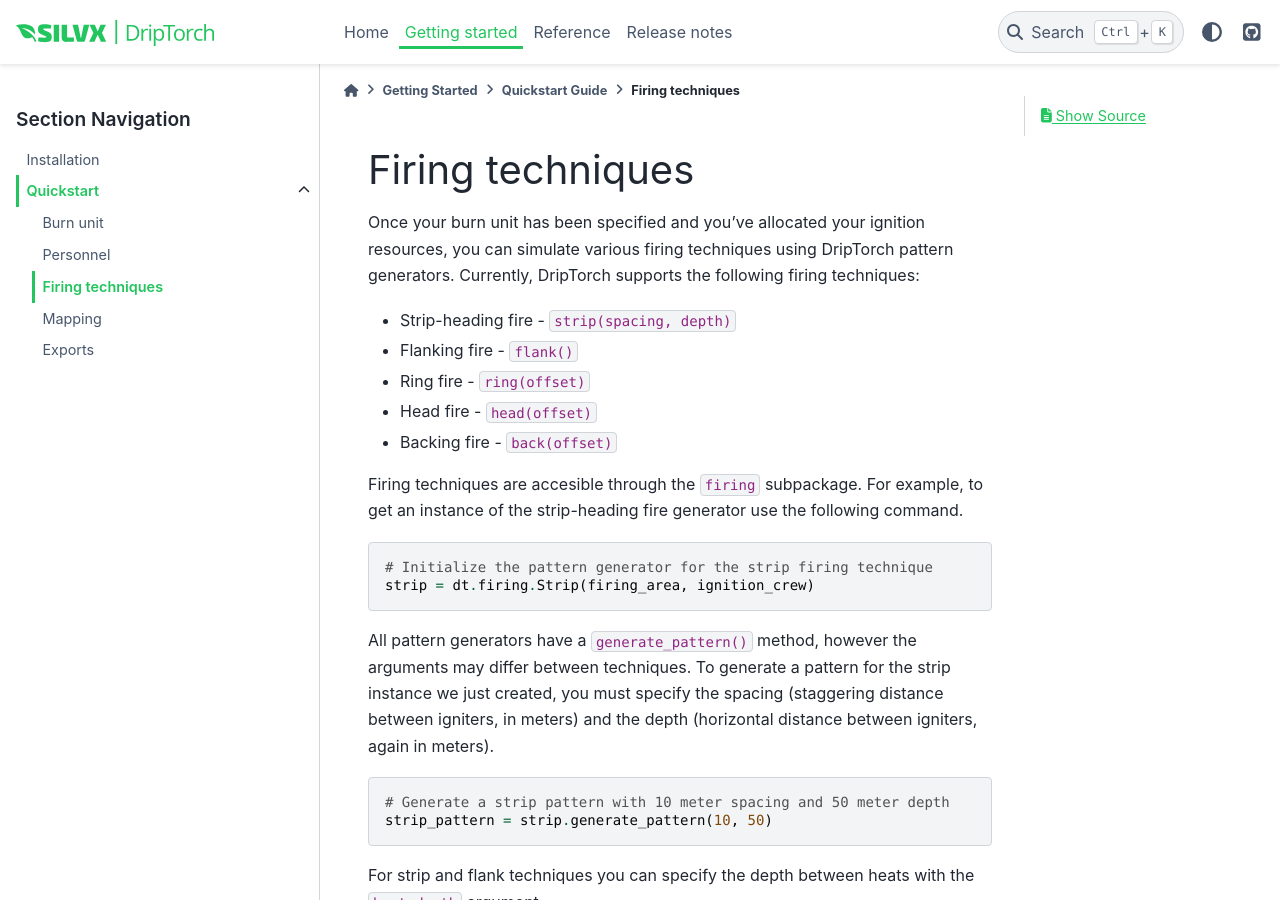
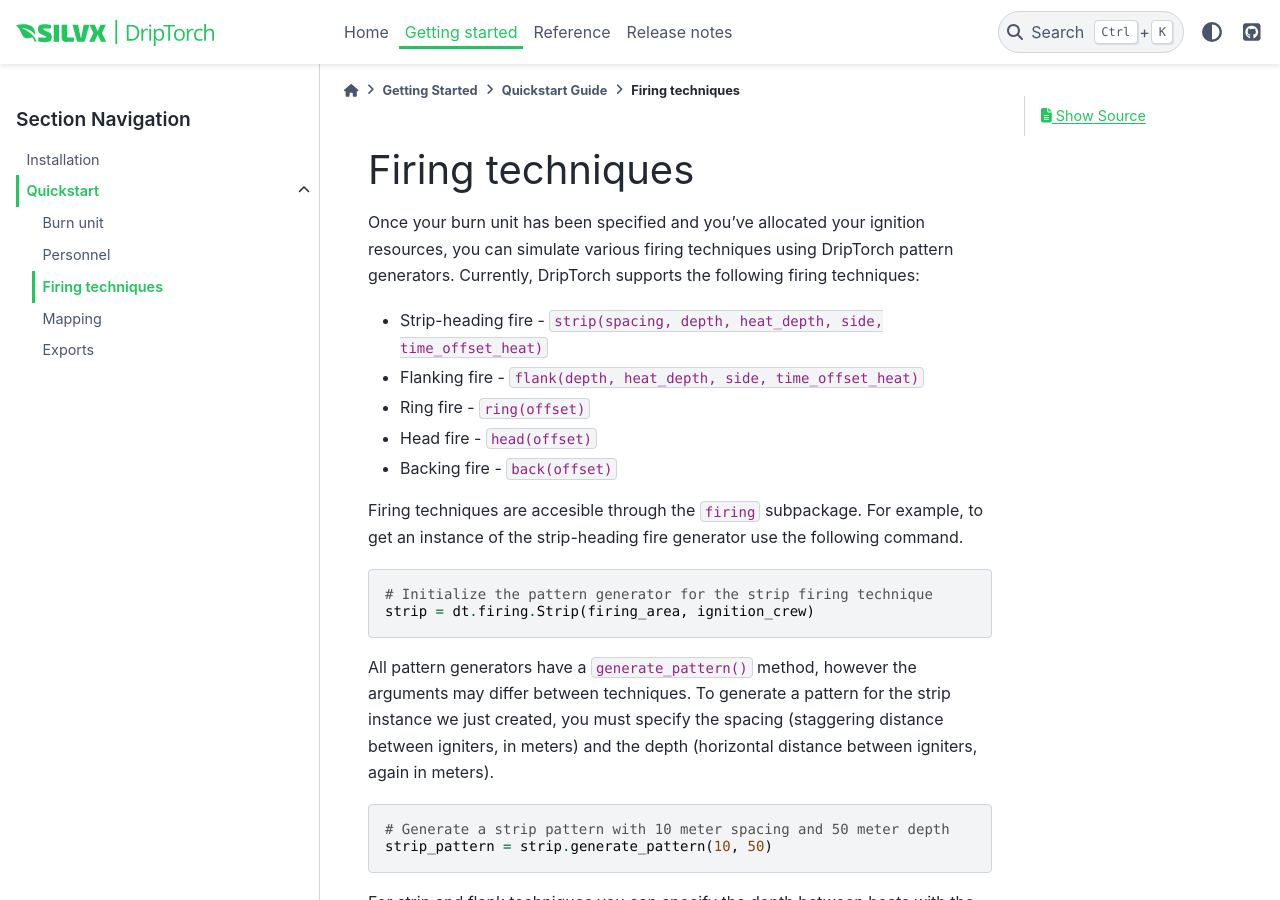
Before and after one commit to silvxlabs/DripTorch, a Sphinx documentation site: the page built from docsrc/source/getting_started/quickstart/firing.md, in a window 1280 px wide and 900 px high. Built offline with Sphinx 7.4.7 and the PyData theme 0.15.4, drawn with Linux system fonts in a browser that asks for light colours.

Commit message:
updating args for strip, flank

```diff
--- a/docsrc/source/getting_started/quickstart/firing.md
+++ b/docsrc/source/getting_started/quickstart/firing.md
@@ -2,8 +2,8 @@
 
 Once your burn unit has been specified and you've allocated your ignition resources, you can simulate various firing techniques using DripTorch pattern generators. Currently, DripTorch supports the following firing techniques:
 
-- Strip-heading fire - `strip(spacing, depth)`
-- Flanking fire - `flank()`
+- Strip-heading fire - `strip(spacing, depth, heat_depth, side, time_offset_heat)`
+- Flanking fire - `flank(depth, heat_depth, side, time_offset_heat)`
 - Ring fire - `ring(offset)`
 - Head fire - `head(offset)`
 - Backing fire - `back(offset)`
```
